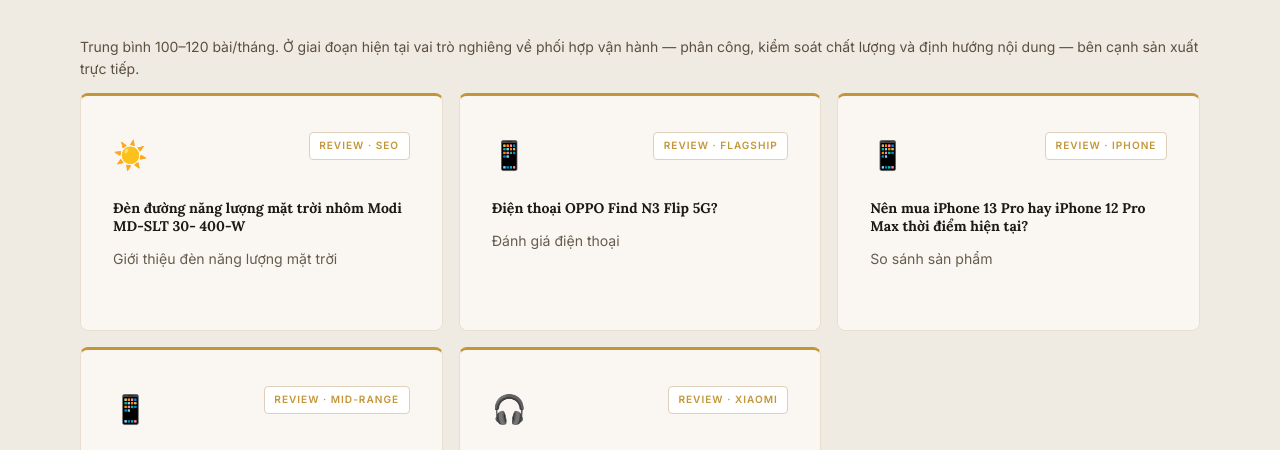
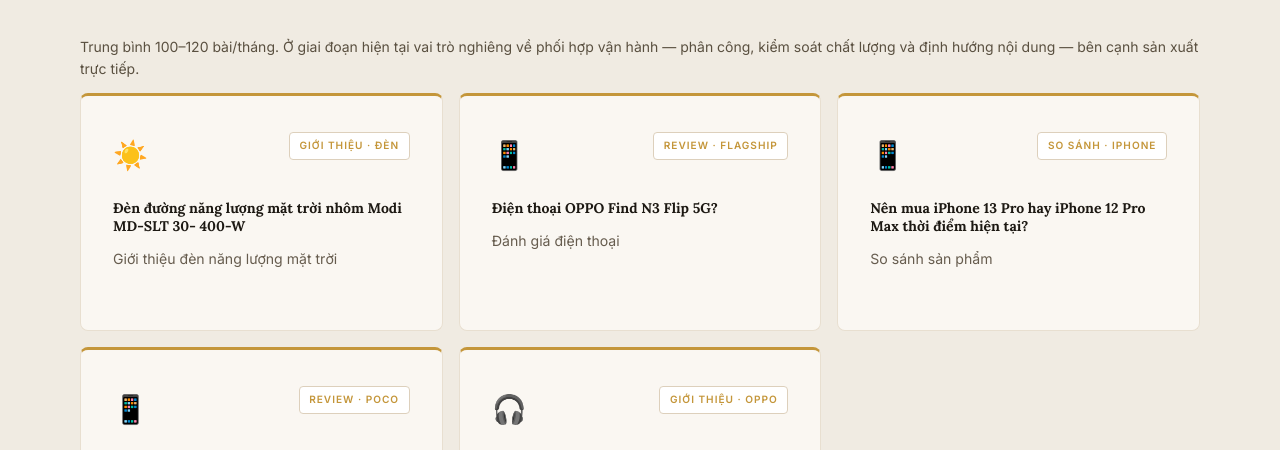
Before and after one commit to 6sdqss/cong-duc-portfolio, a plain HTML site: page index.html in a window 1280 px wide. Shown: the part 4880-5330 px from the top of the page. Drawn offline with Linux system fonts and the light colour scheme.

Commit message:
index.html

```diff
--- a/index.html
+++ b/index.html
@@ -400,7 +400,7 @@
   </div>
   <div class="tools-grid rv" style="grid-template-columns:repeat(auto-fill,minmax(280px,1fr));gap:16px;">
     <a href="https://www.thegioididong.com/den-nang-luong-mat-troi/den-duong-nang-luong-mat-troi-modi-md-slt-30-400-w" target="_blank" class="tool-card" style="text-decoration:none;display:block;">
-      <div class="tc-top"><span class="tc-emoji">☀️</span><span class="tc-badge">Review · SEO</span></div>
+      <div class="tc-top"><span class="tc-emoji">☀️</span><span class="tc-badge">Giới thiệu · Đèn</span></div>
       <div class="tc-name" style="font-size:14px;">Đèn đường năng lượng mặt trời nhôm Modi MD-SLT 30- 400-W</div>
       <div class="tc-desc">Giới thiệu đèn năng lượng mặt trời</div>
     </a>
@@ -410,17 +410,17 @@
       <div class="tc-desc">Đánh giá điện thoại</div>
     </a>
     <a href="https://cellphones.com.vn/sforum/nen-mua-iphone-13-pro-hay-iphone-12-pro-max-thoi-diem-hien-tai" target="_blank" class="tool-card" style="text-decoration:none;display:block;">
-      <div class="tc-top"><span class="tc-emoji">📱</span><span class="tc-badge">Review · iPhone</span></div>
+      <div class="tc-top"><span class="tc-emoji">📱</span><span class="tc-badge">So sánh · iPhone</span></div>
       <div class="tc-name" style="font-size:14px;">Nên mua iPhone 13 Pro hay iPhone 12 Pro Max thời điểm hiện tại?</div>
       <div class="tc-desc">So sánh sản phẩm</div>
     </a>
     <a href="https://www.thegioididong.com/dtdd/poco-c40" target="_blank" class="tool-card" style="text-decoration:none;display:block;">
-      <div class="tc-top"><span class="tc-emoji">📱</span><span class="tc-badge">Review · Mid-range</span></div>
+      <div class="tc-top"><span class="tc-emoji">📱</span><span class="tc-badge">Review · POCO</span></div>
       <div class="tc-name" style="font-size:14px;">Điện thoại POCO C40</div>
       <div class="tc-desc">Đánh giá điện thoại</div>
     </a>
     <a href="https://www.thegioididong.com/tai-nghe/tai-nghe-bluetooth-true-wireless-oppo-enco-clip2-eten1" target="_blank" class="tool-card" style="text-decoration:none;display:block;">
-      <div class="tc-top"><span class="tc-emoji">🎧</span><span class="tc-badge">Review · Xiaomi</span></div>
+      <div class="tc-top"><span class="tc-emoji">🎧</span><span class="tc-badge">Giới thiệu · OPPO</span></div>
       <div class="tc-name" style="font-size:14px;">Tai nghe Bluetooth True Wireless OPPO ENCO Clip2 ETEN1</div>
       <div class="tc-desc">Giới thiệu tai nghe</div>
     </a>
```
